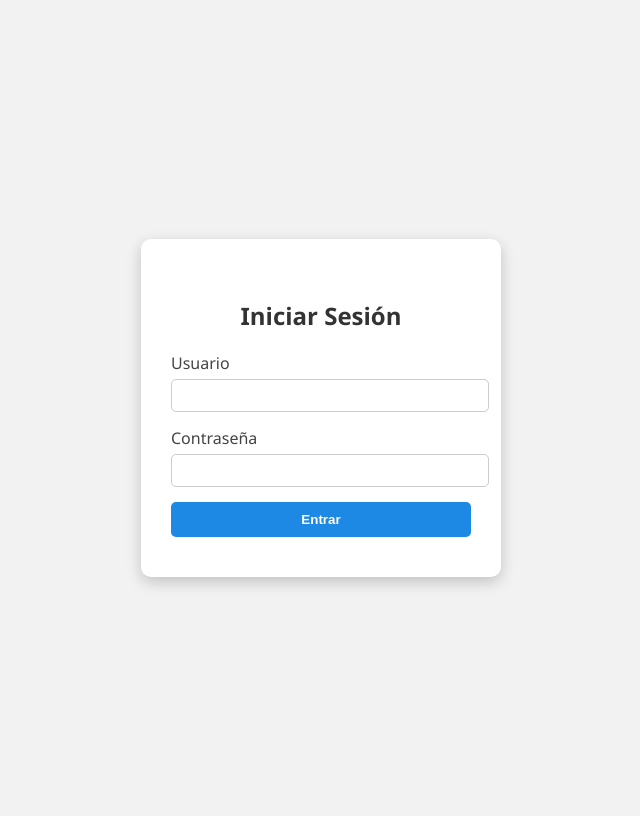
After one commit to vq00001/Empresa_Distribucion_Paquetes, a Django app: page /login/ in a window 1280 px wide. The commit adds this page. Shown: the whole page, without its empty margins (319-959 px from the left). Run offline with Django 4.2, Linux system fonts and the light colour scheme.

Commit message:
Subir estructura de urls de app_web

```diff
--- a/app_web/templates/index.html
+++ b/app_web/templates/index.html
@@ -75,6 +75,7 @@
 <body>
 
     <nav>
+        <a href="/login/">Iniciar Sesión</a>
         <a href="#servicios">Servicios</a>
         <a href="#contacto">Contacto</a>
     </nav>
--- /dev/null
+++ b/app_web/templates/login.html
@@ -0,0 +1,86 @@
+<!DOCTYPE html>
+<html lang="es">
+<head>
+    <meta charset="UTF-8">
+    <title>Iniciar Sesión - DistribuPaquetes</title>
+    <style>
+        body {
+            background-color: #f2f2f2;
+            font-family: 'Segoe UI', sans-serif;
+            display: flex;
+            justify-content: center;
+            align-items: center;
+            height: 100vh;
+        }
+
+        .login-container {
+            background-color: white;
+            padding: 40px 30px;
+            border-radius: 10px;
+            box-shadow: 0 5px 15px rgba(0,0,0,0.2);
+            width: 300px;
+            text-align: center;
+        }
+
+        .login-container h2 {
+            margin-bottom: 20px;
+            color: #333;
+        }
+
+        .form-group {
+            margin-bottom: 15px;
+            text-align: left;
+        }
+
+        label {
+            display: block;
+            margin-bottom: 5px;
+            color: #444;
+        }
+
+        input[type="text"],
+        input[type="password"] {
+            width: 100%;
+            padding: 8px;
+            border: 1px solid #ccc;
+            border-radius: 5px;
+        }
+
+        button {
+            width: 100%;
+            padding: 10px;
+            background-color: #1e88e5;
+            color: white;
+            border: none;
+            border-radius: 5px;
+            font-weight: bold;
+            cursor: pointer;
+        }
+
+        button:hover {
+            background-color: #1565c0;
+        }
+    </style>
+</head>
+<body>
+
+    <div class="login-container">
+        <h2>Iniciar Sesión</h2>
+        <form method="post">
+            {% csrf_token %}
+            <div class="form-group">
+                <label for="username">Usuario</label>
+                <input type="text" id="username" name="username" required>
+            </div>
+
+            <div class="form-group">
+                <label for="password">Contraseña</label>
+                <input type="password" id="password" name="password" required>
+            </div>
+
+            <button type="submit">Entrar</button>
+        </form>
+    </div>
+
+</body>
+</html>
--- a/app_web/urls.py
+++ b/app_web/urls.py
@@ -4,5 +4,9 @@ from . import views
 
 urlpatterns = [
     path('', views.homepage),
-    path('seguimiento/<int:codigo_paquete>', views.seguimiento_paquete)
+    path('login/', views.login),
+    path('seguimiento/<int:codigo_paquete>/', views.seguimiento_paquete),
+    path('usuario<int:id>/', views.usuario),
+    path('usuario<int:id>/estadisticas', views.estadisticas),
+    path('usuario<int:id>/asignacion de rutas', views.asignacion_de_rutas)
 ]
--- a/app_web/views.py
+++ b/app_web/views.py
@@ -6,5 +6,17 @@ from django.http import HttpResponse
 def homepage(request):
     return render(request, 'index.html')
 
+def login(request):
+    return render(request, 'login.html')
+
+def usuario(request, id):
+    return HttpResponse('id usuario: %s' % id)
+
+def estadisticas(request): # eficiencia de rutas
+    return HttpResponse('Implementar con BDD')
+
+def asignacion_de_rutas(request):
+    return HttpResponse('Implementar con modulo de rutas')
+
 def seguimiento_paquete(request, codigo_paquete):
     return HttpResponse('codigo paquete: %s' % codigo_paquete)
```
